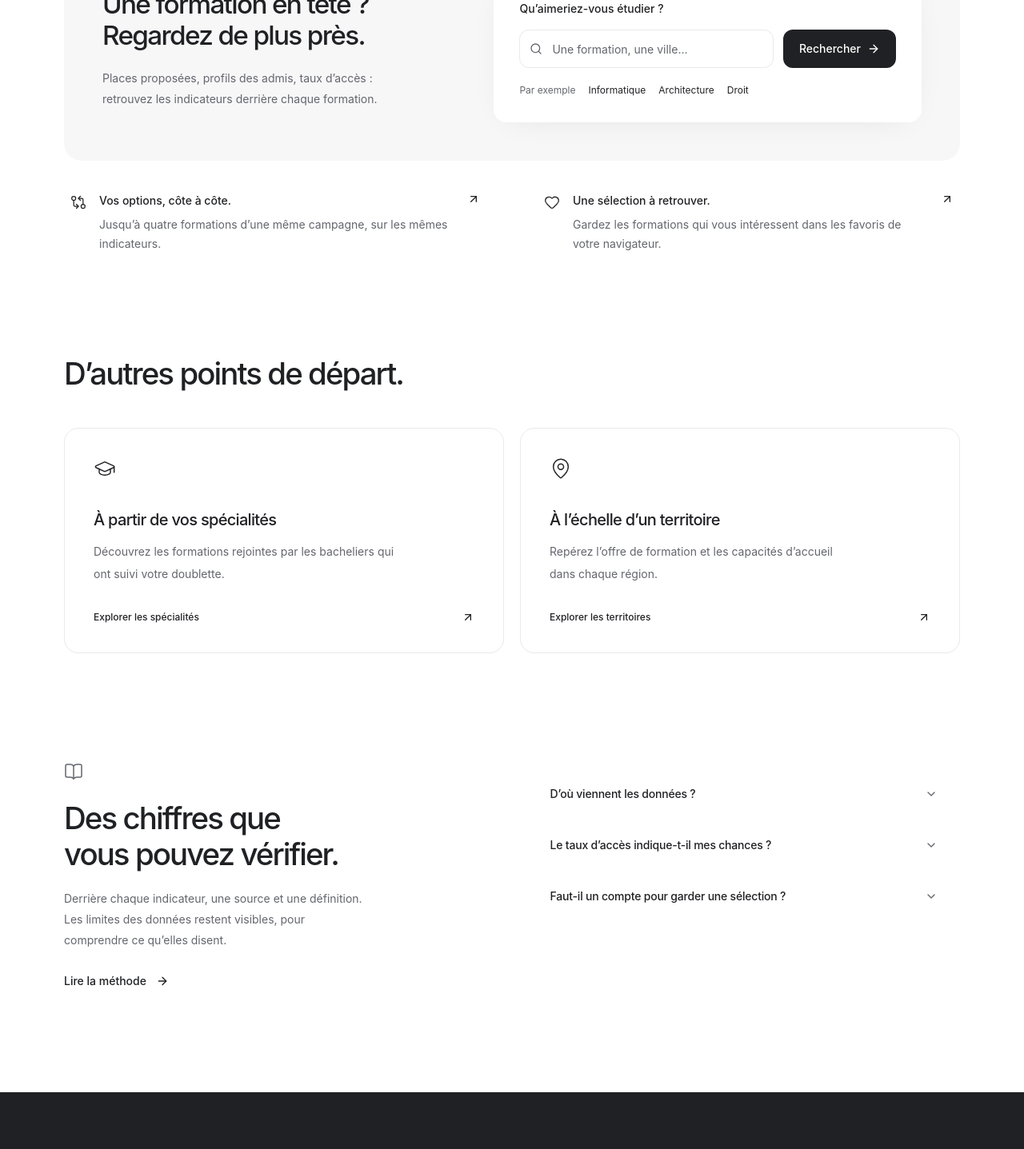
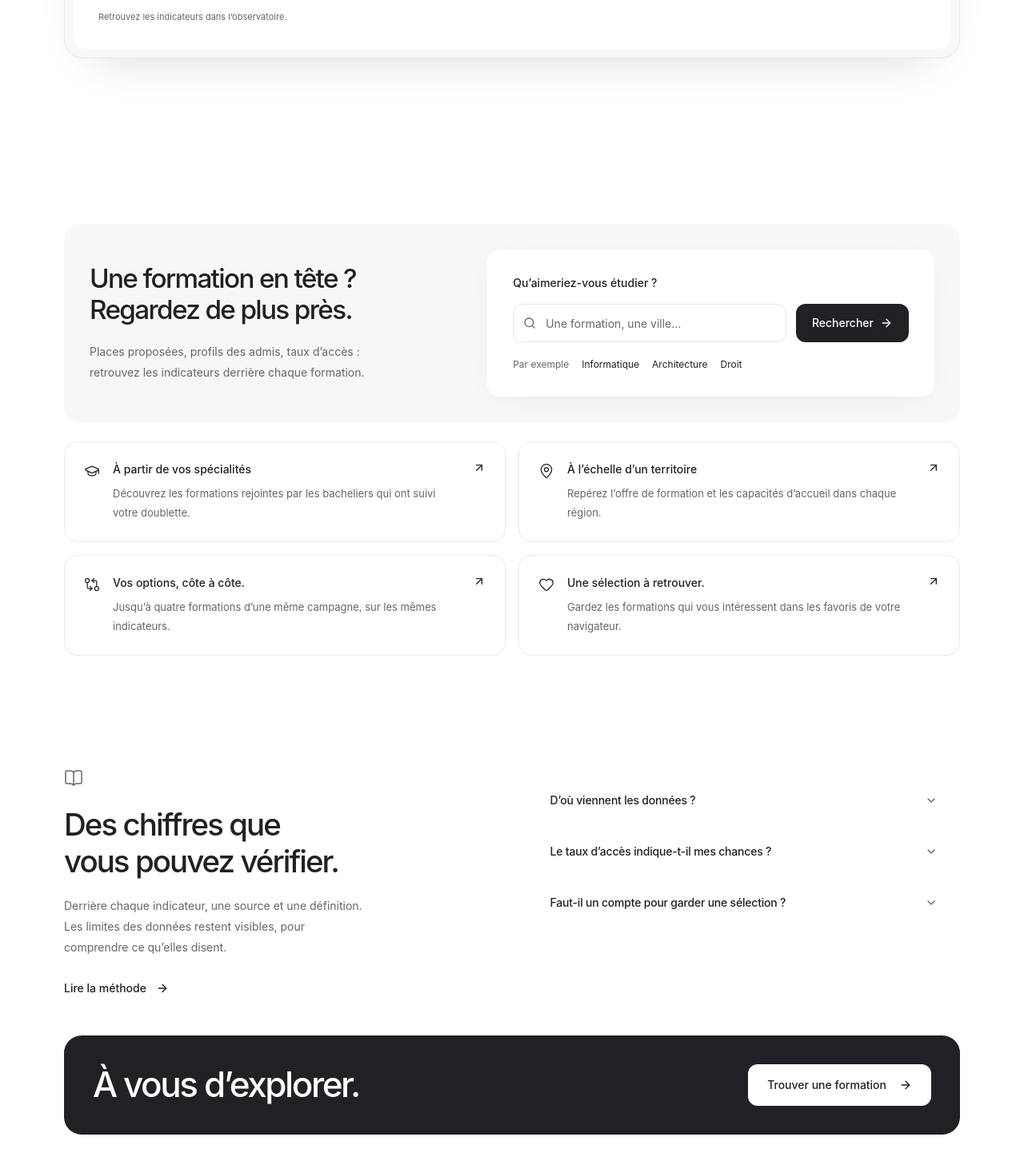
Before and after one commit to gregorsternat/gradavia, a Next.js app in the folder apps/web/: page / in a window 1280 px wide. Shown: the part 1330-2767 px from the top of the page at 80% size. Built offline with nearby package versions, Linux system fonts and the light colour scheme.

Commit message:
feat(landing): refine section layout and guided scrolling (#15)

```diff
--- a/apps/web/src/app/layout.tsx
+++ b/apps/web/src/app/layout.tsx
@@ -14,7 +14,7 @@ export const metadata: Metadata = {
 };
 export default function RootLayout({ children }: { children: ReactNode }) {
   return (
-    <html lang="fr" suppressHydrationWarning>
+    <html lang="fr" data-scroll-behavior="smooth" suppressHydrationWarning>
       <body className="font-sans antialiased">
         <Providers>
           <a
--- a/apps/web/src/features/landing/ui/landing-page.tsx
+++ b/apps/web/src/features/landing/ui/landing-page.tsx
@@ -27,7 +27,6 @@ const entries = [
     title: "À partir de vos spécialités",
     description:
       "Découvrez les formations rejointes par les bacheliers qui ont suivi votre doublette.",
-    action: "Explorer les spécialités",
   },
   {
     href: "/territoires",
@@ -35,7 +34,20 @@ const entries = [
     title: "À l’échelle d’un territoire",
     description:
       "Repérez l’offre de formation et les capacités d’accueil dans chaque région.",
-    action: "Explorer les territoires",
+  },
+  {
+    href: "/comparer",
+    icon: GitCompareArrows,
+    title: "Vos options, côte à côte.",
+    description:
+      "Jusqu’à quatre formations d’une même campagne, sur les mêmes indicateurs.",
+  },
+  {
+    href: "/favoris",
+    icon: Heart,
+    title: "Une sélection à retrouver.",
+    description:
+      "Gardez les formations qui vous intéressent dans les favoris de votre navigateur.",
   },
 ];
 
@@ -44,19 +56,19 @@ export function LandingPage({ preview }: { preview: ReactNode }) {
     <div className={styles.landing}>
       <header className={styles.header}>
         <div
-          className={`${styles.container} flex h-20 items-center justify-between gap-5`}
+          className={`${styles.container} ${styles.headerInner} flex items-center justify-between gap-5`}
         >
           <Wordmark />
           <nav
             aria-label="Navigation d’accueil"
             className="flex items-center gap-7 text-[13px]"
           >
-            <Link
+            <a
               href="#explorer"
               className="hidden text-muted-foreground transition-colors hover:text-foreground md:inline-flex"
             >
               Découvrir
-            </Link>
+            </a>
             <Link
               href="/sources"
               className="hidden text-muted-foreground transition-colors hover:text-foreground sm:inline-flex"
@@ -78,7 +90,7 @@ export function LandingPage({ preview }: { preview: ReactNode }) {
       <main id="contenu" tabIndex={-1}>
         <section
           aria-labelledby="landing-title"
-          className={`${styles.container} ${styles.hero}`}
+          className={`${styles.container} ${styles.section} ${styles.hero}`}
         >
           <LandingReveal distance={16}>
             <p className={styles.kicker}>L’observatoire de Parcoursup</p>
@@ -122,13 +134,13 @@ export function LandingPage({ preview }: { preview: ReactNode }) {
               Explorer les formations{" "}
               <ArrowRight className="size-4" aria-hidden="true" />
             </ButtonLink>
-            <Link
+            <a
               href="#apercu"
               className="inline-flex min-h-12 items-center gap-2 px-3 text-sm text-muted-foreground transition-colors hover:text-foreground"
             >
               Voir l’aperçu{" "}
               <ArrowDown className="size-3.5" aria-hidden="true" />
-            </Link>
+            </a>
           </LandingReveal>
           <LandingReveal delay={0.46} distance={12}>
             <p className="mt-5 text-xs text-muted-foreground">
@@ -138,17 +150,20 @@ export function LandingPage({ preview }: { preview: ReactNode }) {
         </section>
         <div
           id="apercu"
-          className={`${styles.container} ${styles.previewWrap}`}
+          tabIndex={-1}
+          className={`${styles.container} ${styles.section}`}
         >
           <LandingReveal distance={40} delay={0.12}>
             <div className={styles.previewFrame}>{preview}</div>
           </LandingReveal>
         </div>
         <section
+          id="explorer"
+          tabIndex={-1}
           aria-labelledby="explorer-title"
           className={`${styles.container} ${styles.section}`}
         >
-          <div id="explorer" className={styles.searchSection}>
+          <div className={styles.searchSection}>
             <LandingReveal>
               <h2 id="explorer-title" className={styles.sectionTitle}>
                 Une formation en tête ?<br />
@@ -163,93 +178,36 @@ export function LandingPage({ preview }: { preview: ReactNode }) {
               <LandingSearch />
             </LandingReveal>
           </div>
-          <div className="mt-8 grid gap-x-12 gap-y-7 px-1 sm:grid-cols-2 sm:px-2 lg:mt-10 lg:gap-x-20">
-            <LandingReveal>
-              <Link href="/comparer" className={`${styles.utilityLink} group`}>
-                <GitCompareArrows
-                  className="mt-0.5 size-5 shrink-0"
-                  strokeWidth={1.5}
-                  aria-hidden="true"
-                />
-                <div>
-                  <h3 className="text-sm font-medium">
-                    Vos options, côte à côte.
-                  </h3>
-                  <p className="mt-2 text-sm leading-6 text-muted-foreground">
-                    Jusqu’à quatre formations d’une même campagne, sur les mêmes
-                    indicateurs.
-                  </p>
-                </div>
-                <ArrowUpRight className={styles.linkArrow} aria-hidden="true" />
-              </Link>
-            </LandingReveal>
-            <LandingReveal delay={0.12}>
-              <Link href="/favoris" className={`${styles.utilityLink} group`}>
-                <Heart
-                  className="mt-0.5 size-5 shrink-0"
-                  strokeWidth={1.5}
-                  aria-hidden="true"
-                />
-                <div>
-                  <h3 className="text-sm font-medium">
-                    Une sélection à retrouver.
-                  </h3>
-                  <p className="mt-2 text-sm leading-6 text-muted-foreground">
-                    Gardez les formations qui vous intéressent dans les favoris
-                    de votre navigateur.
-                  </p>
-                </div>
-                <ArrowUpRight className={styles.linkArrow} aria-hidden="true" />
-              </Link>
-            </LandingReveal>
-          </div>
-        </section>
-        <section
-          aria-labelledby="directions-title"
-          className={styles.container}
-        >
-          <LandingReveal>
-            <div className="mb-9 flex flex-wrap items-end justify-between gap-5 sm:mb-11">
-              <h2 id="directions-title" className={styles.sectionTitle}>
-                D’autres points de départ.
-              </h2>
-            </div>
-          </LandingReveal>
-          <div className="grid gap-5 md:grid-cols-2">
-            {entries.map(
-              ({ href, icon: Icon, title, description, action }, index) => (
-                <LandingReveal key={href} delay={index * 0.14}>
+          <div className={styles.entryGrid}>
+            {entries.map(({ href, icon: Icon, title, description }, index) => (
+              <LandingReveal key={href} delay={(index % 2) * 0.12}>
                 <Link
                   href={href}
                   className={`${styles.entryCard} group h-full`}
                 >
                   <Icon
-                      className="mb-9 size-7"
-                      strokeWidth={1.25}
+                    className="mt-0.5 size-5 shrink-0"
+                    strokeWidth={1.5}
                     aria-hidden="true"
                   />
-                    <h3 className="text-xl font-medium tracking-[-0.035em]">
-                      {title}
-                    </h3>
-                    <p className="mt-3 max-w-sm text-sm leading-7 text-muted-foreground">
+                  <div className="min-w-0 flex-1">
+                    <h3 className="text-sm font-medium">{title}</h3>
+                    <p className="mt-2 text-[13px] leading-6 text-muted-foreground">
                       {description}
                     </p>
-                    <span className="mt-8 flex items-center justify-between gap-3 text-xs font-medium">
-                      {action}
+                  </div>
                   <ArrowUpRight
                     className={styles.linkArrow}
                     aria-hidden="true"
                   />
-                    </span>
                 </Link>
               </LandingReveal>
-              ),
-            )}
+            ))}
           </div>
         </section>
         <section
           aria-labelledby="sources-title"
-          className={`${styles.container} ${styles.section}`}
+          className={`${styles.container} ${styles.section} ${styles.conclusion}`}
         >
           <div className="grid min-w-0 items-start gap-10 lg:grid-cols-[minmax(0,1fr)_minmax(0,1.1fr)] lg:gap-24">
             <LandingReveal>
@@ -280,15 +238,9 @@ export function LandingPage({ preview }: { preview: ReactNode }) {
               <LandingQuestions />
             </LandingReveal>
           </div>
-        </section>
-        <section aria-labelledby="start-title" className={styles.closing}>
-          <div
-            className={`${styles.container} flex flex-col items-start justify-between gap-8 sm:flex-row sm:items-center`}
-          >
+          <div className={styles.closing}>
             <LandingReveal distance={32}>
-              <h2 id="start-title" className={styles.closingTitle}>
-                À vous d’explorer.
-              </h2>
+              <h3 className={styles.closingTitle}>À vous d’explorer.</h3>
             </LandingReveal>
             <LandingReveal delay={0.14}>
               <ButtonLink
--- a/apps/web/src/features/landing/ui/landing.module.css
+++ b/apps/web/src/features/landing/ui/landing.module.css
@@ -1,4 +1,11 @@
+:global(html):has(.landing) {
+  --landing-header-height: 5rem;
+  scroll-padding-top: var(--landing-header-height);
+  scroll-snap-type: y mandatory;
+  scroll-behavior: smooth;
+}
 .landing {
+  --landing-footer-height: 160px;
   min-width: 0;
 }
 /* Keep the final position after keyboard focus leaves during an entrance. */
@@ -18,9 +25,37 @@
   background: color-mix(in srgb, var(--background) 92%, transparent);
   backdrop-filter: blur(18px);
 }
+.headerInner {
+  height: var(--landing-header-height);
+}
+.section {
+  display: flex;
+  min-height: calc(100svh - var(--landing-header-height));
+  min-height: calc(100dvh - var(--landing-header-height));
+  flex-direction: column;
+  justify-content: center;
+  padding-block: 48px;
+  scroll-snap-align: start;
+  scroll-snap-stop: always;
+}
+/* Mark the fragment heading instead of outlining the entire viewport. */
+.section[tabindex]:focus-visible {
+  outline: none;
+}
+.section[tabindex]:focus-visible h2 {
+  outline: 2px solid var(--foreground);
+  outline-offset: 6px;
+  border-radius: 4px;
+}
+.conclusion {
+  min-height: calc(
+    100svh - var(--landing-header-height) - var(--landing-footer-height)
+  );
+  min-height: calc(
+    100dvh - var(--landing-header-height) - var(--landing-footer-height)
+  );
+}
 .hero {
-  padding-top: 70px;
-  padding-bottom: 56px;
   text-align: center;
 }
 .kicker {
@@ -43,19 +78,12 @@
   color: var(--muted);
   text-wrap: balance;
 }
-.previewWrap {
-  scroll-margin-top: 14px;
-}
 .previewFrame {
   border: 1px solid var(--border);
   border-radius: 23px;
   padding: 10px;
   background: var(--sidebar);
   box-shadow: 0 28px 60px -40px rgb(0 0 0 / 22%);
-}
-.section {
-  padding-top: 136px;
-  padding-bottom: 128px;
 }
 .sectionTitle {
   font-size: clamp(29px, 3vw, 41px);
@@ -73,19 +101,19 @@
   display: grid;
   grid-template-columns: 0.9fr 1.1fr;
   align-items: center;
-  gap: 52px;
-  padding: 48px;
+  gap: 40px;
+  padding: 32px;
   border-radius: 22px;
   background: var(--sidebar);
 }
 .searchSection .sectionTitle {
   font-size: clamp(26px, 2.6vw, 34px);
 }
-.utilityLink {
-  display: flex;
-  align-items: start;
+.entryGrid {
+  display: grid;
+  grid-template-columns: repeat(2, minmax(0, 1fr));
   gap: 16px;
-  border-radius: 8px;
+  margin-top: 24px;
 }
 .linkArrow {
   width: 16px;
@@ -93,18 +121,16 @@
   flex-shrink: 0;
   transition: transform 180ms ease;
 }
-.utilityLink .linkArrow {
-  margin-left: auto;
-}
-.entryCard:hover .linkArrow,
-.utilityLink:hover .linkArrow {
+.entryCard:hover .linkArrow {
   transform: translate(2px, -2px);
 }
 .entryCard {
-  display: block;
-  padding: 36px;
+  display: flex;
+  align-items: start;
+  gap: 16px;
+  padding: 24px;
   border: 1px solid var(--border);
-  border-radius: 18px;
+  border-radius: 16px;
   transition:
     background 180ms ease,
     border-color 180ms ease;
@@ -114,25 +140,34 @@
   border-color: color-mix(in srgb, var(--foreground) 23%, var(--border));
 }
 .closing {
+  display: flex;
+  align-items: center;
+  justify-content: space-between;
+  gap: 24px;
+  margin-top: 48px;
+  padding: 36px;
+  border-radius: 22px;
   background: #202124;
-  padding-block: 76px;
   color: white;
 }
 .closing a:focus-visible {
   outline-color: white;
 }
 .closingTitle {
-  font-size: clamp(40px, 5vw, 64px);
+  font-size: clamp(30px, 3.6vw, 44px);
   font-weight: 500;
   line-height: 1.1;
   letter-spacing: -0.055em;
 }
 .footer {
   display: flex;
+  min-height: var(--landing-footer-height);
   align-items: center;
   justify-content: space-between;
   gap: 28px;
   padding-block: 44px;
+  scroll-snap-align: end;
+  scroll-snap-stop: always;
 }
 .questions {
   min-width: 0;
@@ -149,12 +184,11 @@
   }
 }
 @media (max-width: 640px) {
+  .landing {
+    --landing-footer-height: 280px;
+  }
   .container {
     width: calc(100% - 40px);
-  }
-  .hero {
-    padding-top: 54px;
-    padding-bottom: 46px;
   }
   .heroTitle {
     font-size: clamp(38px, 9.9vw, 60px);
@@ -173,19 +207,26 @@
     border-radius: 22px;
   }
   .section {
-    padding-top: 80px;
-    padding-bottom: 76px;
+    padding-block: 32px;
   }
   .searchSection {
     padding: 26px 18px 18px;
     margin-inline: -4px;
     gap: 26px;
   }
+  .entryGrid {
+    grid-template-columns: 1fr;
+    gap: 12px;
+    margin-top: 20px;
+  }
   .entryCard {
-    padding: 28px;
+    padding: 22px 20px;
   }
   .closing {
-    padding-block: 54px;
+    align-items: start;
+    flex-direction: column;
+    margin-top: 32px;
+    padding: 28px 24px;
   }
   .footer {
     align-items: start;
@@ -194,12 +235,15 @@
   }
 }
 @media (prefers-reduced-motion: reduce) {
+  :global(html):has(.landing) {
+    scroll-snap-type: none;
+    scroll-behavior: auto;
+  }
   .reveal {
     opacity: 1 !important;
     transform: none !important;
   }
-  .entryCard:hover .linkArrow,
-  .utilityLink:hover .linkArrow {
+  .entryCard:hover .linkArrow {
     transform: none;
   }
 }
```
Also changed, not shown: 4 other files (tests, documents, lock files or other folders). Lines whose indentation alone changed are shown as unchanged.
